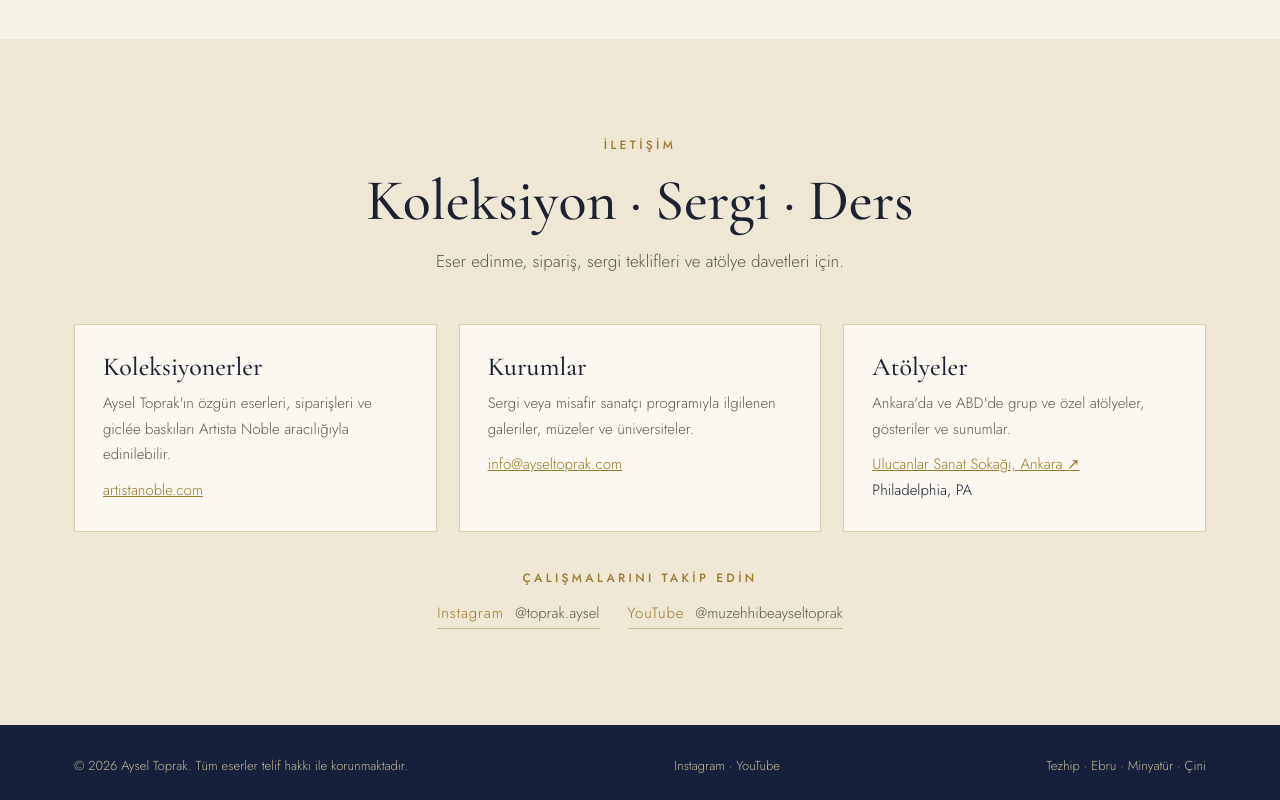
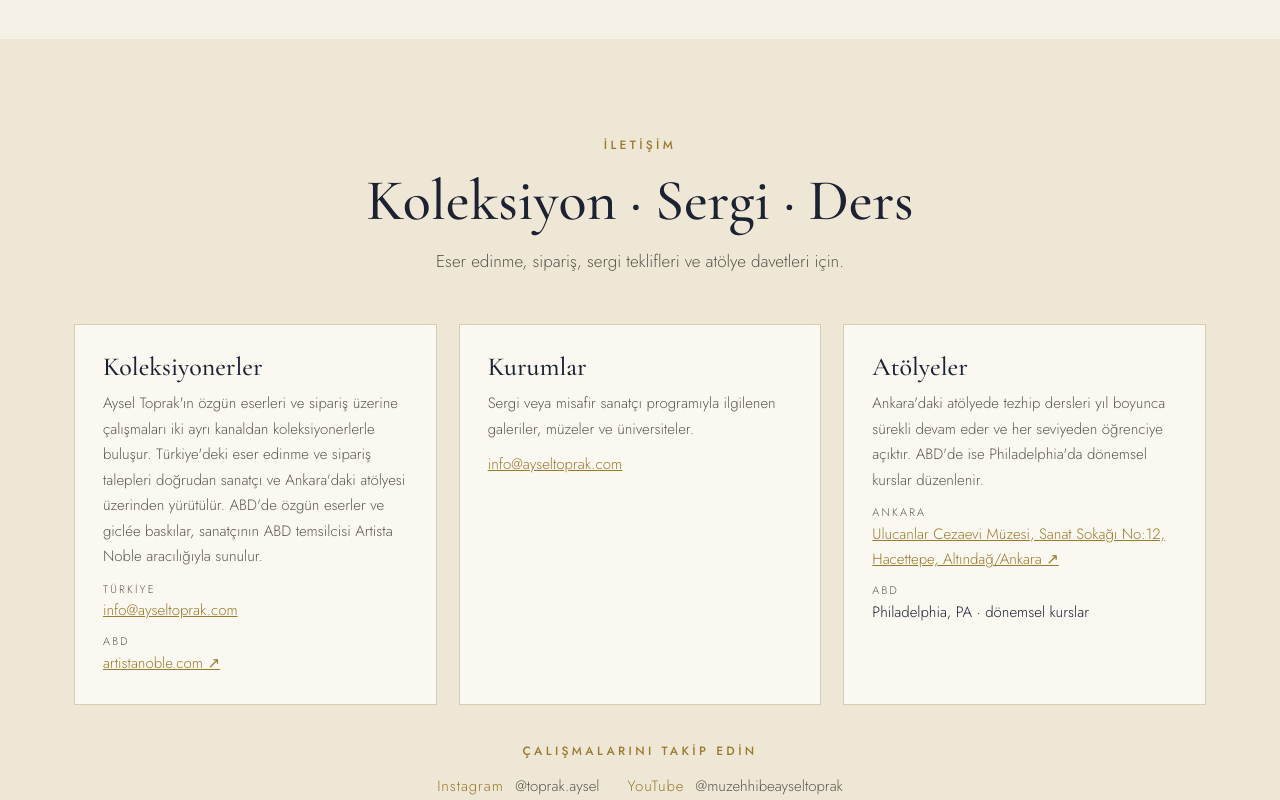
Before and after one commit to aharistoprak/ayseltoprak-site, a plain HTML site: page tr/index.html in a window 1280 px wide. Shown: the part 11200-12000 px from the top of the page. Drawn offline with nearby package versions, Linux system fonts and the light colour scheme.

Commit message:
Contact: TR sales via info@ayseltoprak.com, US via Artista Noble; atelier address and Philadelphia seasonal courses
Co-Authored-By: Claude Opus 5.5 <noreply@anthropic.com>
Claude-Session: https://claude.ai/code/session_01K3u8bFEsKv2ntgs16hXUca

```diff
--- a/tr/index.html
+++ b/tr/index.html
@@ -226,6 +226,9 @@ footer .wrap{display:flex;justify-content:space-between;gap:16px;flex-wrap:wrap;
 .cv-rep{margin:10px 0 0;color:var(--muted);font-size:15px}
 .cv-rep a{color:var(--gold);text-decoration:none;border-bottom:1px solid color-mix(in srgb,var(--gold) 40%,transparent)}
 .cv-dl:hover{background:var(--gold);color:var(--bg)}
+.contact .card .val .lbl{display:block;margin-top:8px;font-size:11px;letter-spacing:.2em;text-transform:uppercase;color:var(--muted)}
+.contact .card .val .lbl:first-child{margin-top:0}
+.contact .card .val{user-select:text}
 .contact .social{display:flex;flex-wrap:wrap;justify-content:center;align-items:baseline;gap:12px 28px;margin-top:36px}
 .contact .social .eyebrow{margin:0;width:100%}
 .contact .social a{color:var(--gold);text-decoration:none;font-size:15px;letter-spacing:.06em;border-bottom:1px solid color-mix(in srgb,var(--gold) 40%,transparent);padding-bottom:2px}
@@ -464,9 +467,9 @@ footer .fsoc a:hover{border-bottom-color:currentColor}
       <p>Eser edinme, sipariş, sergi teklifleri ve atölye davetleri için.</p>
     </div>
     <div class="grid">
-      <div class="card"><h3>Koleksiyonerler</h3><p><span translate="no">Aysel Toprak</span>'ın özgün eserleri, siparişleri ve giclée baskıları Artista Noble aracılığıyla edinilebilir.</p><div class="val"><a href="https://artistanoble.com" target="_blank" rel="noopener" style="color:var(--gold)">artistanoble.com</a></div></div>
+      <div class="card"><h3>Koleksiyonerler</h3><p><span translate="no">Aysel Toprak</span>'ın özgün eserleri ve sipariş üzerine çalışmaları iki ayrı kanaldan koleksiyonerlerle buluşur. Türkiye'deki eser edinme ve sipariş talepleri doğrudan sanatçı ve Ankara'daki atölyesi üzerinden yürütülür. ABD'de özgün eserler ve giclée baskılar, sanatçının ABD temsilcisi Artista Noble aracılığıyla sunulur.</p><div class="val"><small class="lbl">Türkiye</small><a href="mailto:info@ayseltoprak.com" style="color:var(--gold)">info@ayseltoprak.com</a><br><small class="lbl">ABD</small><a href="https://artistanoble.com" target="_blank" rel="noopener" style="color:var(--gold)">artistanoble.com ↗</a></div></div>
       <div class="card"><h3>Kurumlar</h3><p>Sergi veya misafir sanatçı programıyla ilgilenen galeriler, müzeler ve üniversiteler.</p><div class="val"><a href="mailto:info@ayseltoprak.com" style="color:var(--gold)">info@ayseltoprak.com</a></div></div>
-      <div class="card"><h3>Atölyeler</h3><p>Ankara'da ve ABD'de grup ve özel atölyeler, gösteriler ve sunumlar.</p><div class="val"><a href="https://maps.app.goo.gl/s9CiR4S8FwEiXntp8" target="_blank" rel="noopener" style="color:var(--gold)">Ulucanlar Sanat Sokağı, Ankara ↗</a><br>Philadelphia, PA</div></div>
+      <div class="card"><h3>Atölyeler</h3><p>Ankara'daki atölyede <span translate="no">tezhip</span> dersleri yıl boyunca sürekli devam eder ve her seviyeden öğrenciye açıktır. ABD'de ise Philadelphia'da dönemsel kurslar düzenlenir.</p><div class="val"><small class="lbl">Ankara</small><a href="https://maps.app.goo.gl/s9CiR4S8FwEiXntp8" target="_blank" rel="noopener" style="color:var(--gold)">Ulucanlar Cezaevi Müzesi, Sanat Sokağı No:12, Hacettepe, Altındağ/Ankara ↗</a><br><small class="lbl">ABD</small>Philadelphia, PA · dönemsel kurslar</div></div>
     </div>
     <div class="social"><span class="eyebrow">Çalışmalarını takip edin</span><a href="https://www.instagram.com/toprak.aysel" target="_blank" rel="noopener">Instagram <em>@toprak.aysel</em></a><a href="https://www.youtube.com/@muzehhibeayseltoprak" target="_blank" rel="noopener">YouTube <em>@muzehhibeayseltoprak</em></a></div>
   </div>
```
Also changed, not shown: index.html (+5 -2 lines).
